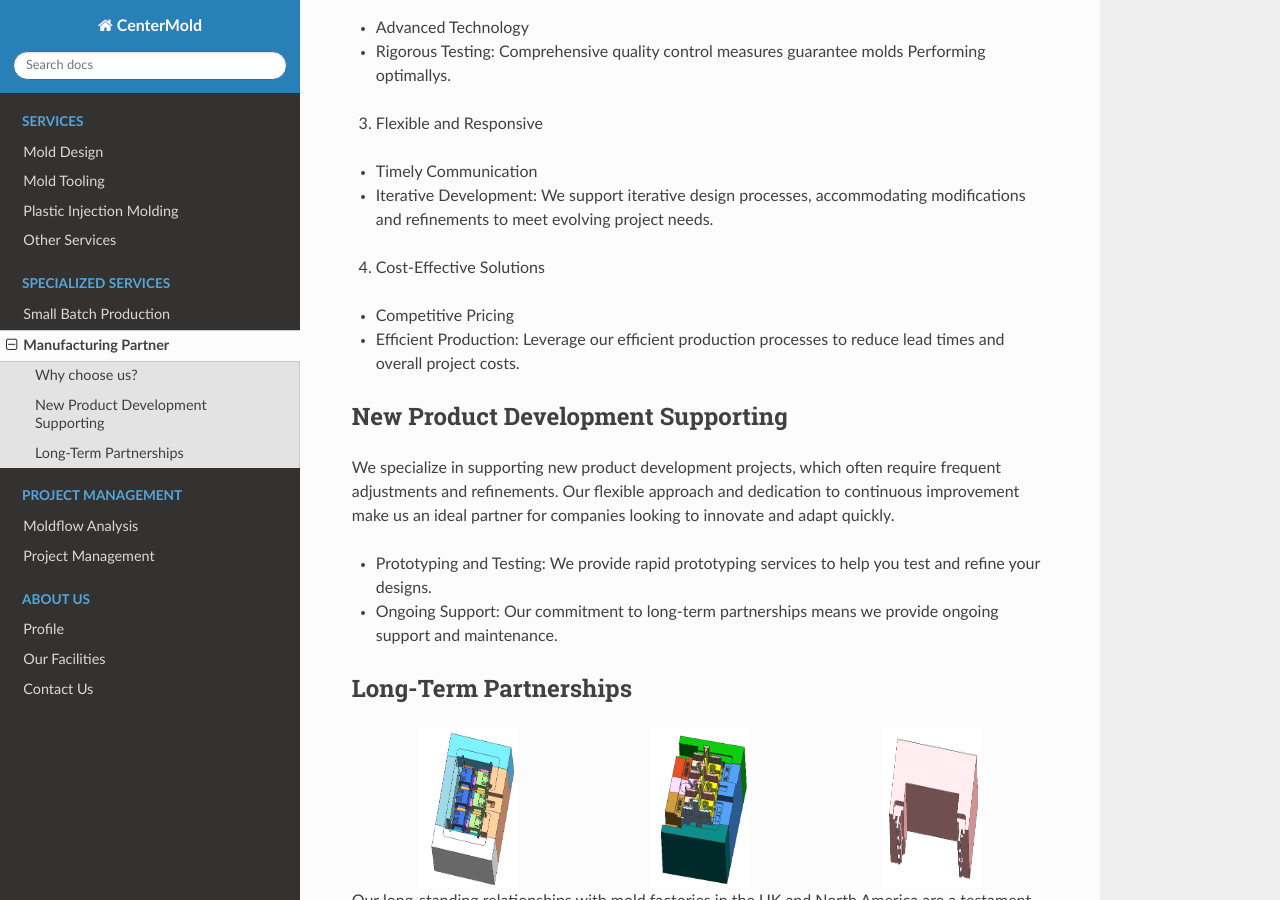
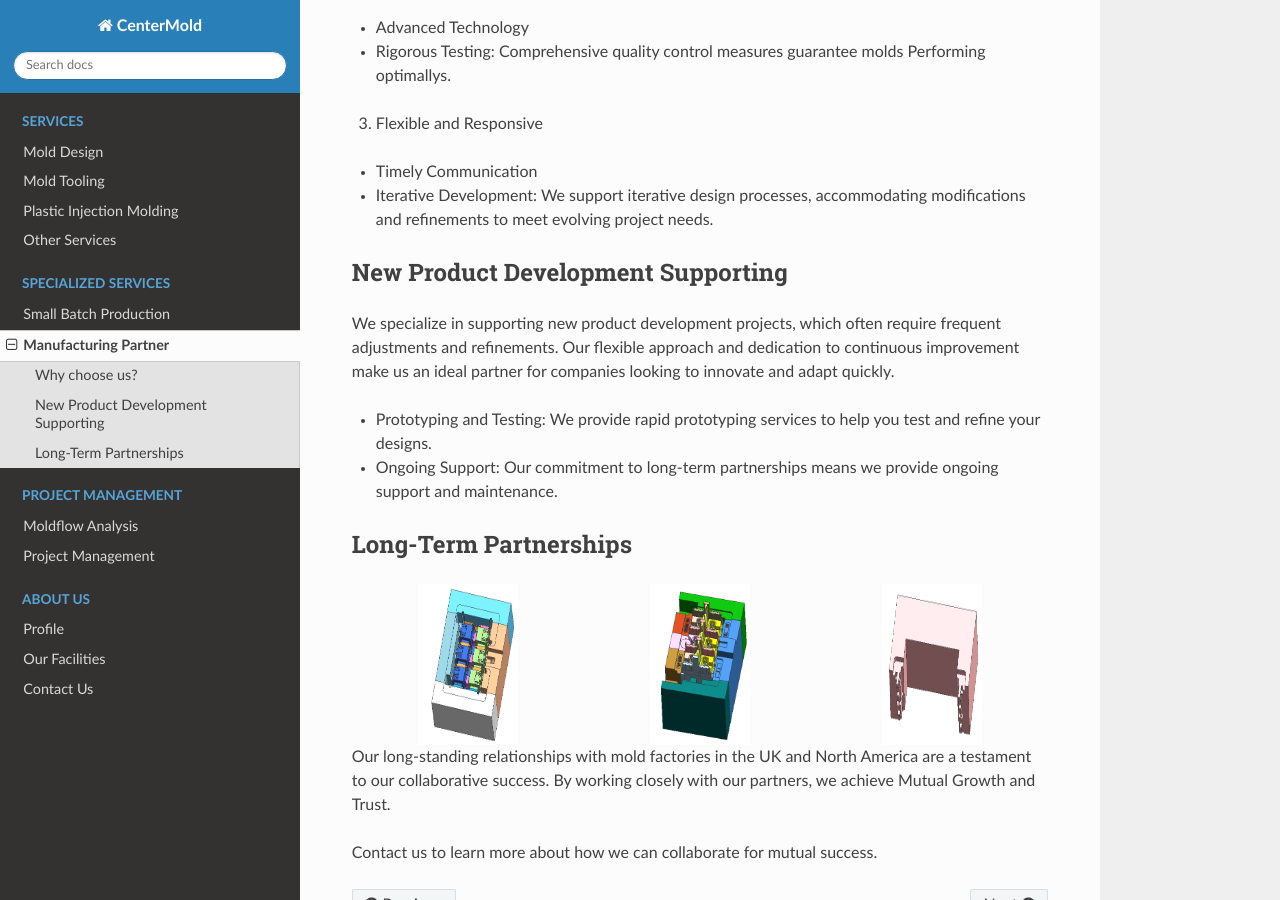
Before and after one commit to paultang/centermold, a Sphinx documentation site: the page built from source/Mold-Partners.rst, in a window 1280 px wide and 900 px high, scrolled down 488 px. Built offline with Sphinx 7.4.7 and the Read the Docs theme 2.0.0, drawn with Linux system fonts in a browser that asks for light colours.

Commit message:
Update Mold-Partners.rst

```diff
--- a/source/Mold-Partners.rst
+++ b/source/Mold-Partners.rst
@@ -28,11 +28,6 @@ Why choose us?
 - Timely Communication
 - Iterative Development: We support iterative design processes, accommodating modifications and refinements to meet evolving project needs.
 
-4. Cost-Effective Solutions
-
-- Competitive Pricing
-- Efficient Production: Leverage our efficient production processes to reduce lead times and overall project costs.
-
 New Product Development Supporting
 -----------------------------------
 We specialize in supporting new product development projects, which often require frequent adjustments and refinements. Our flexible approach and dedication to continuous improvement make us an ideal partner for companies looking to innovate and adapt quickly.
```
